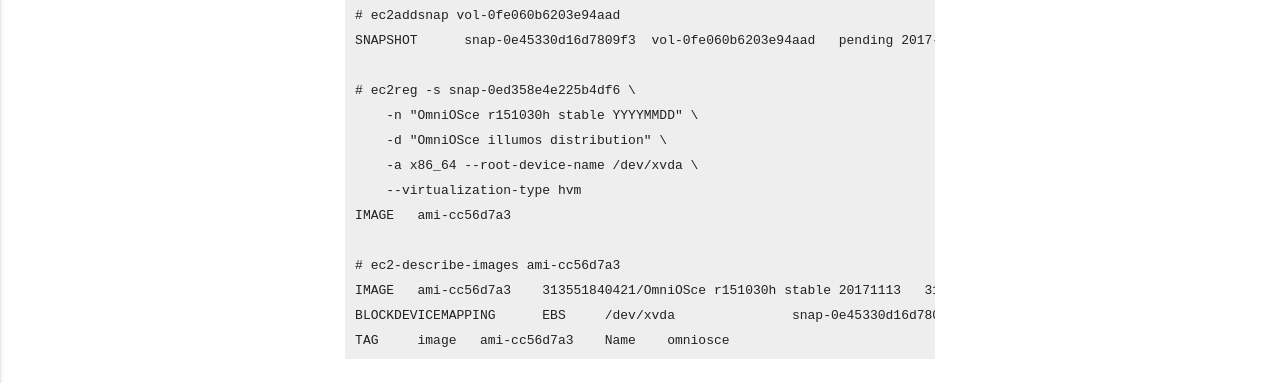
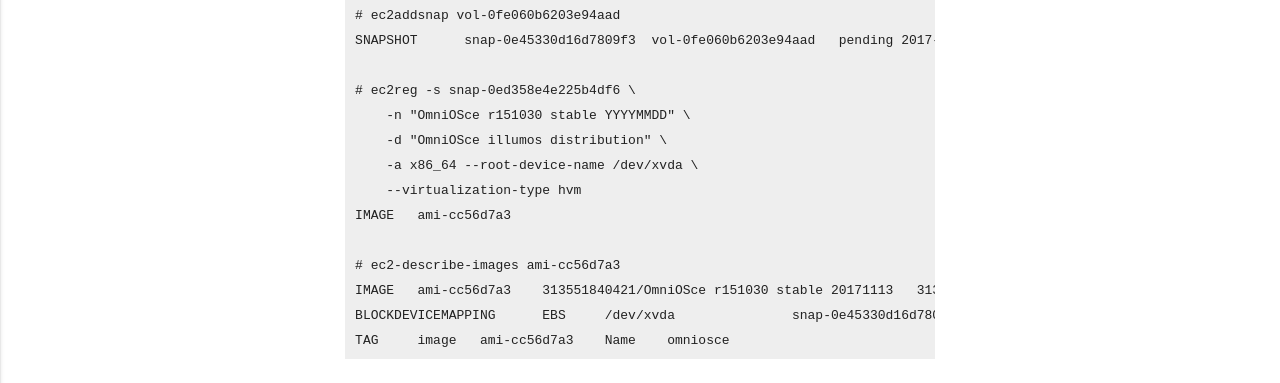
Before and after one commit to omniosorg/omniosorg.github.io, a Jekyll site: the page built from _docs/dev/ec2.md, in a window 1280 px wide and 900 px high, scrolled down 3596 px. Shown: the part 260-643 px from the top of the window. Built offline with Jekyll 4.4.1, drawn with Linux system fonts in a browser that asks for light colours; comment, search, counter and statistics services are not loaded; some of the changed text lies outside the part shown.

Commit message:
Fix download and repo links

```diff
--- a/_config.yml
+++ b/_config.yml
@@ -10,12 +10,12 @@
 useast_path: https://us-east.mirror.omniosce.org/downloads/media
 download_prefix: omniosce-
 omnios_stable_date: the 6th of May, 2019
-omnios_stable: r151030h
-omnios_stable_suffix:
+omnios_stable: r151030
+omnios_stable_suffix: h
 omnios_oldstable: r151028
 omnios_lts_date: the 6th of May, 2019
-omnios_lts: r151030h
-omnios_lts_suffix:
+omnios_lts: r151030
+omnios_lts_suffix: h
 omnios_bloody: 20190618
 owner:
     email: info@omniosce.org
```
